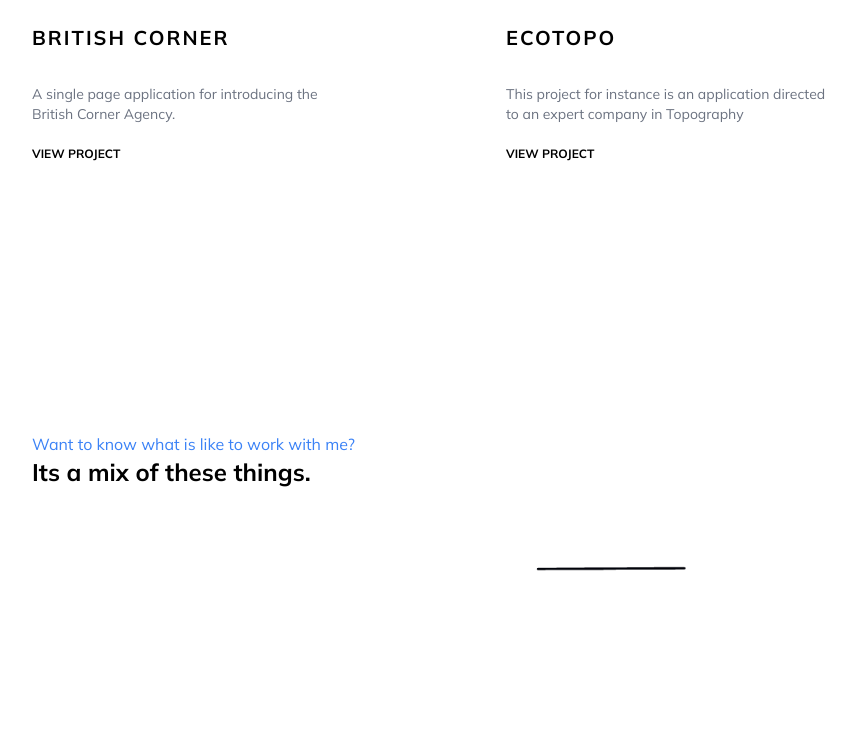
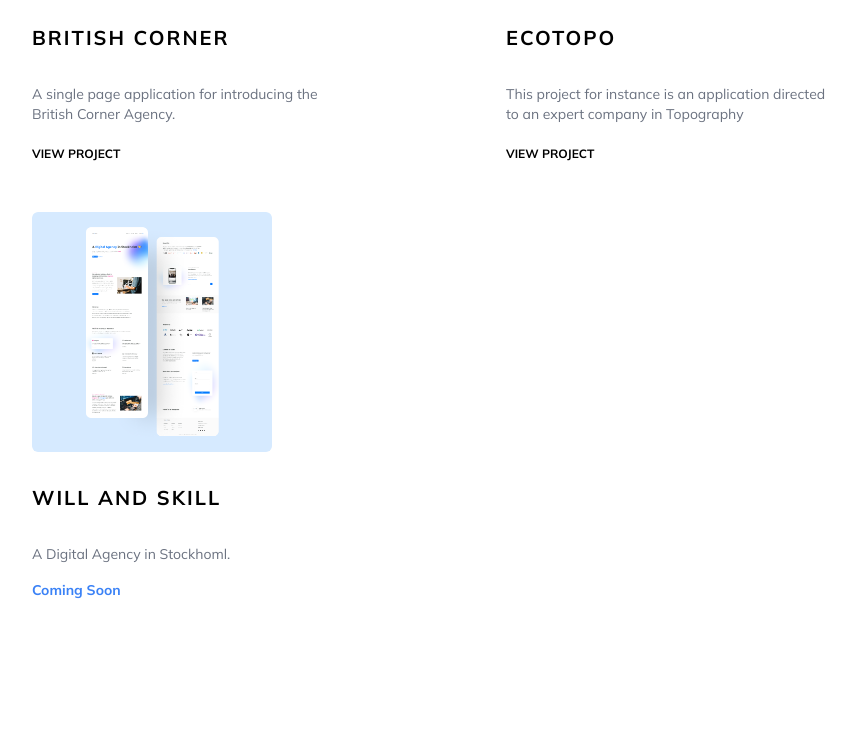
Before and after one commit to omarouhra/omarcode.me, a Next.js app: page / in a window 1280 px wide. Shown: the part 1566-2320 px from the top of the page, without its empty margins (158-1013 px from the left). Built offline with nearby package versions, Linux system fonts and the light colour scheme; grey boxes are pictures that could not be loaded.

Commit message:
add will and skill project

```diff
--- a/components/Project.js
+++ b/components/Project.js
@@ -1,18 +1,26 @@
 import CustomImage from "./CustomImage";
 import CustomLink from "./CustomLink";
 
-function Project({ image, imageAlt, title, description, link }) {
+function Project({ image, imageAlt, title, description, link, soon }) {
   return (
     <div className='group'>
-      <div className=' relative w-60 h-60   lg:group-hover:shadow-xl  lg:transitions '>
-        <CustomImage image={image} alt={imageAlt} className='rounded-md' />
+      <div className=' relative w-60 h-60   lg:group-hover:shadow-xl rounded-lg lg:transitions '>
+        <CustomImage
+          image={image}
+          alt={imageAlt}
+          className='rounded-md object-contain'
+        />
       </div>
 
       <h1 className='font-bold uppercase text-base lg:text-xl tracking-widest my-4 lg:my-8'>
         {title}
       </h1>
       <p className='text-sm  text-gray-500 my-4 max-w-xs	'>{description}</p>
-      <CustomLink title='VIEW PROJECT' link={link} />
+      {soon ? (
+        <p className='text-sm font-bold text-blue-500'>Coming Soon</p>
+      ) : (
+        <CustomLink title='VIEW PROJECT' link={link} />
+      )}
     </div>
   );
 }
--- a/pages/index.js
+++ b/pages/index.js
@@ -198,6 +198,7 @@ export default function Home({ projects }) {
                       title={project.frontmatter.title}
                       description={project.frontmatter.description}
                       link={`/${project.slug}`}
+                      soon={project.frontmatter.soon ? true : false}
                     />
                   </motion.div>
                 ) : null}
--- /dev/null
+++ b/projects/willAnsSkill.md
@@ -0,0 +1,11 @@
+---
+title: "Will And Skill"
+category: 1
+description: "A Digital Agency in Stockhoml."
+paragraph: "...."
+cover: "/images/projects/project-3.png"
+preview: "/images/preview/preview-1.png"
+# role: "UI/UX desinger & front end developer"
+# live: "https://www.britishcorneragency.com"
+soon: true
+---
```
Also changed, not shown: public/images/projects/project-3.png (added).
